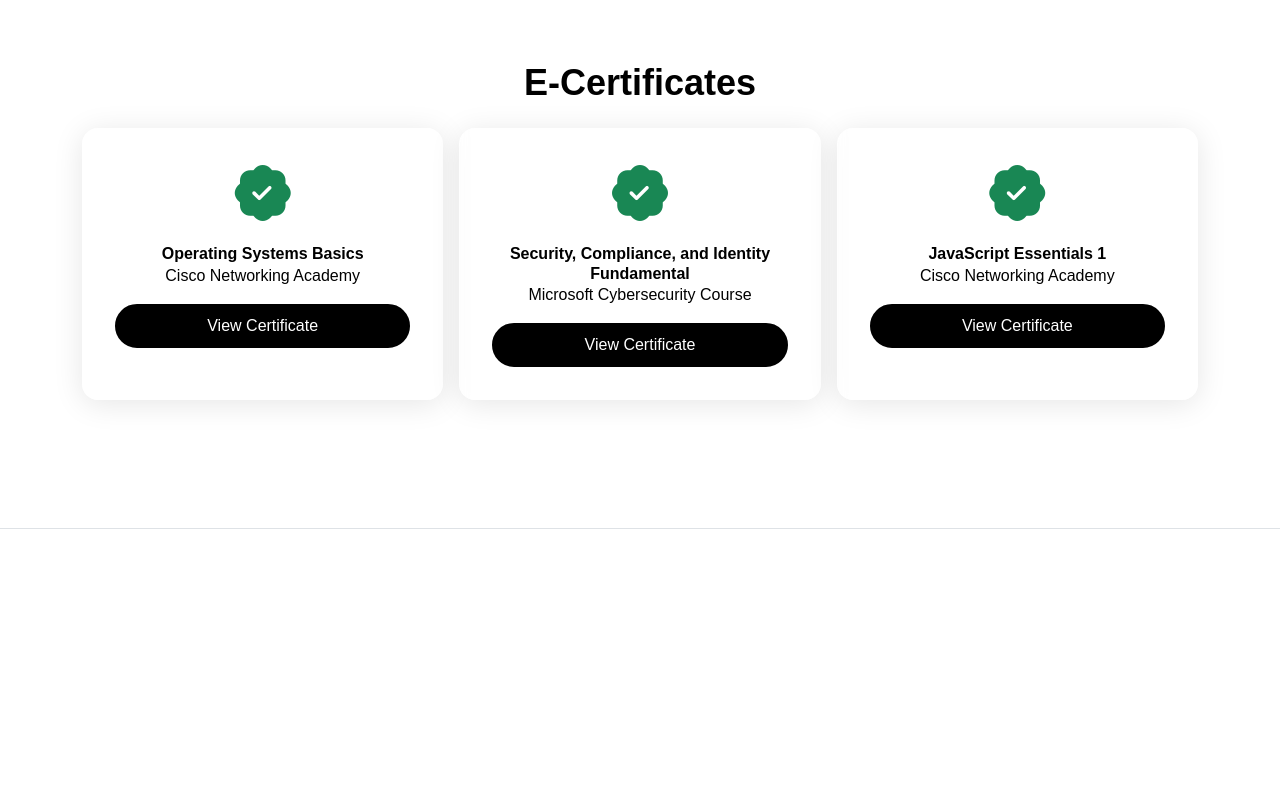
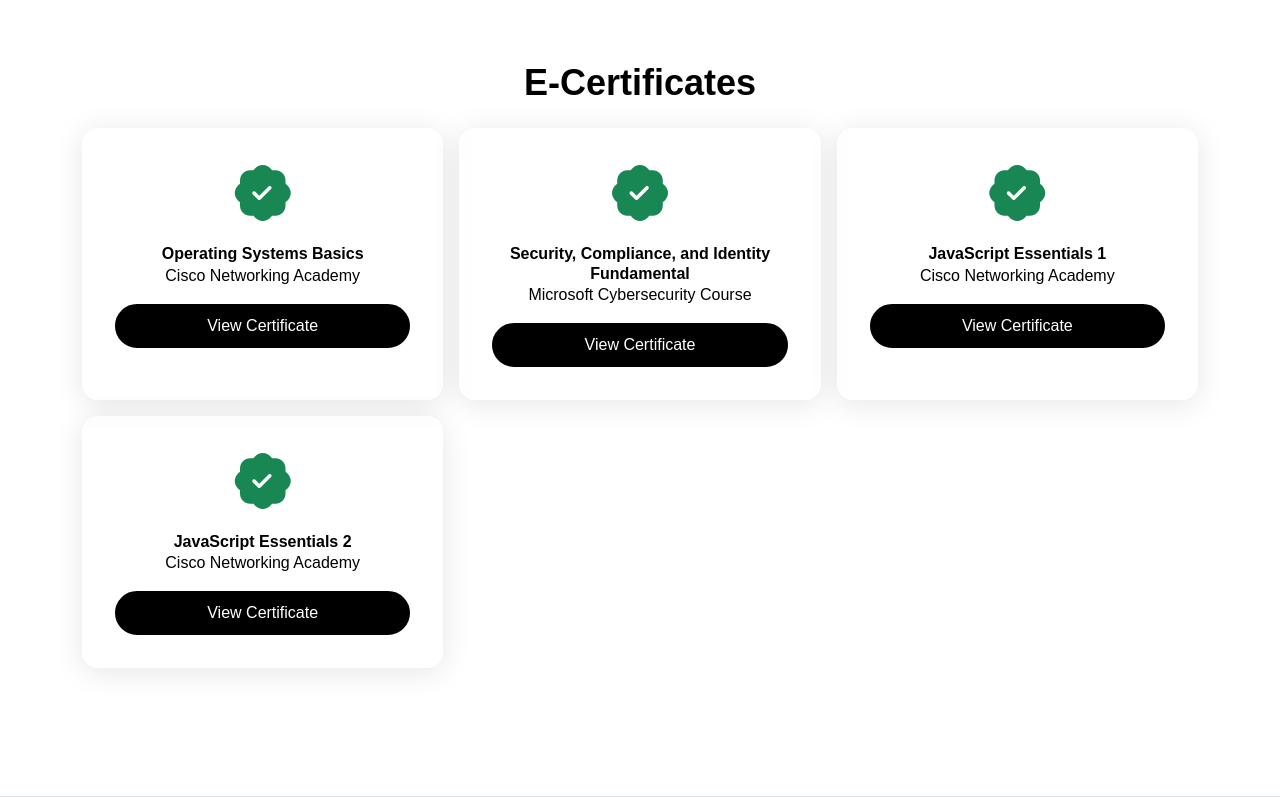
Before and after one commit to njaustria/njaustria.github.io, a plain HTML site: page index.html in a window 1280 px wide. Shown: the part 3061-3858 px from the top of the page. Before the commit the page ends 3590 px from the top, so only its background shows below. Drawn offline with nearby package versions, Linux system fonts and the light colour scheme.

Commit message:
added the e-certificate java_essentials(2) to my portfolio

```diff
--- a/index.html
+++ b/index.html
@@ -227,7 +227,17 @@
                 </div>
               </div>
             </div>
-          </div>
+            <div class="col-lg-4">
+              <div class="glass-container h-100">
+                <div class="card-body text-center d-flex flex-column">
+                  <i class="bi bi-patch-check-fill display-4 text-success mb-3"></i>
+                  <h6 class="card-title fw-bold">JavaScript Essentials 2</h6>
+                  <p class="card-text">Cisco Networking Academy</p>
+                  <a href="java_essential(2).pdf" class="btn btn-custom rounded-pill mt-auto w-100" target="_blank"
+                    rel="noopener noreferrer">View Certificate</a>
+                </div>
+              </div>
+            </div>
         </div>
       </div>
     </div>
```
